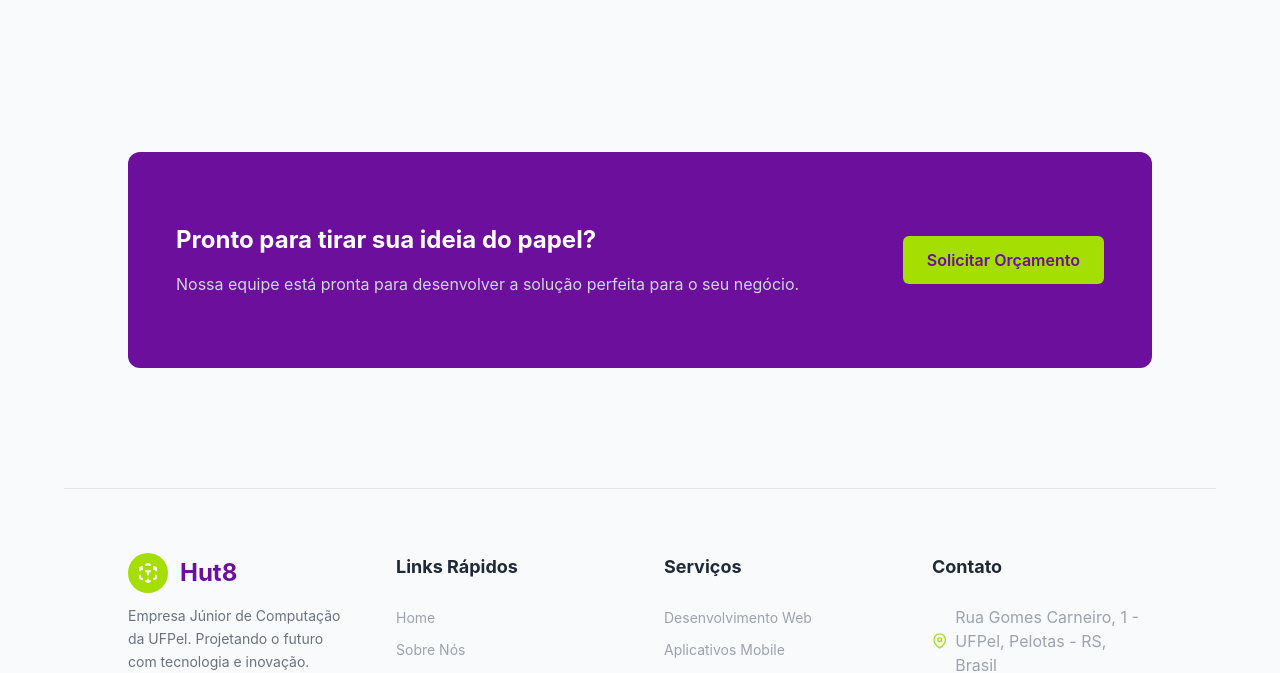
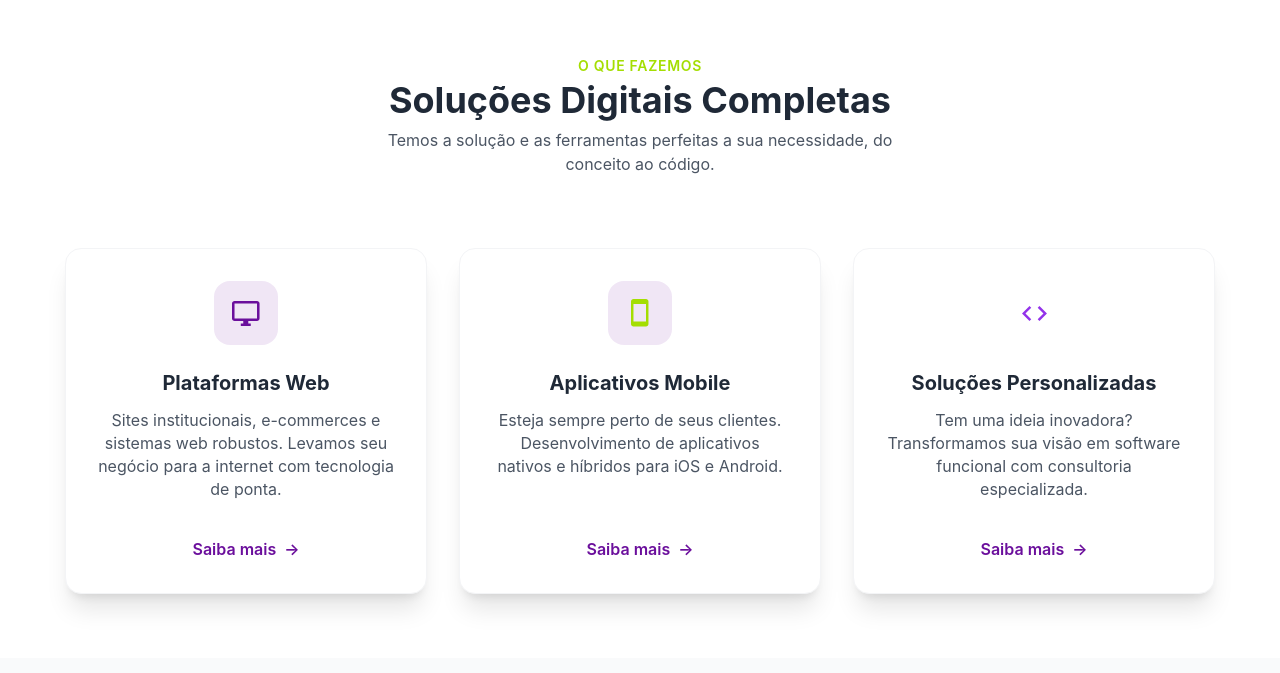
Before and after one commit to Caspessoa/HutDesignB, a React (Vite) app: page / in a window 1280 px wide. Shown: the part 983-1656 px from the top of the page. Built offline with nearby package versions, Linux system fonts and the light colour scheme.

Commit message:
fix: vincula seções no app.jsx

```diff
--- a/src/App.jsx
+++ b/src/App.jsx
@@ -15,6 +15,7 @@ function App() {
         <Header />
         <Historia />
         <QuemSomos />
+        <Section3 />
         <Orcamento />
       </div>
 
```
